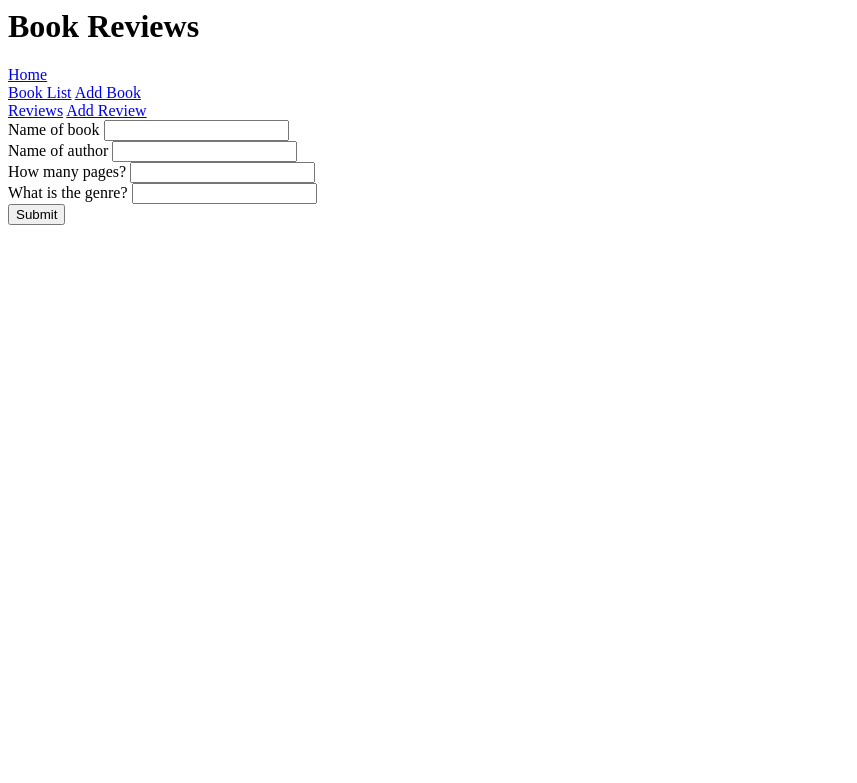
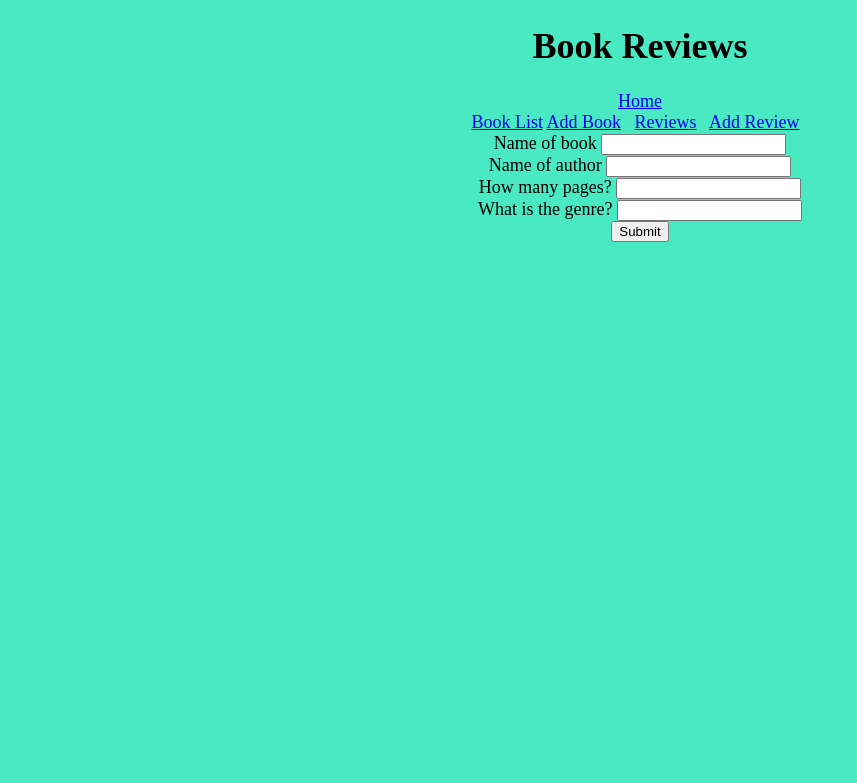
Before and after one commit to gregorule/book_shop, a Flask app: page /add in a window 1280 px wide. Shown: the top 783 px of the page, without its empty margins (0-857 px from the left). Run offline with Flask 2, Linux system fonts and the light colour scheme.

Commit message:
Update layout.html

```diff
--- a/application/templates/layout.html
+++ b/application/templates/layout.html
@@ -1,11 +1,25 @@
 <html>
+    <head>
+        <style>
+            body {
+          margin: 25;
+          font-family: "Helvetica ";
+          font-size: large;
+          background-color: #49EAC3;
+          text-align: center;
+
+        }
+
+
+        </style>
+    </head>
     <body>
         <h1>Book Reviews</h1>
         <a href="{{ url_for('home') }}">Home</a><br>
         <a href="{{ url_for('readBooks') }}">Book List</a>
-        <a href="{{ url_for('addBooks') }}">Add Book</a><br>
-        <a href="{{ url_for('readReviews') }}">Reviews</a>
-        <a href="{{ url_for('addReview') }}">Add Review</a>
+        <a href="{{ url_for('addBooks') }}">Add Book</a>&nbsp&nbsp
+        <a href="{{ url_for('readReviews') }}">Reviews</a>&nbsp&nbsp
+        <a href="{{ url_for('addReview') }}">Add Review</a>&nbsp&nbsp
         {% block body %}
         {% endblock body %}
     </body>
```
